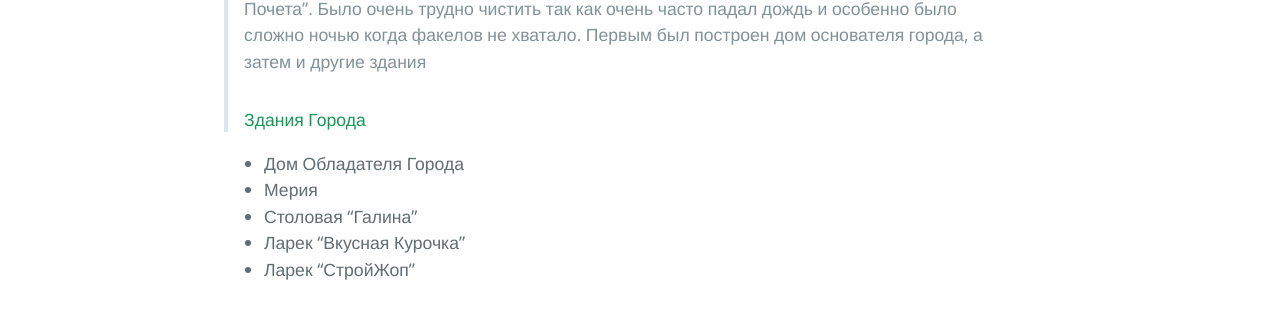
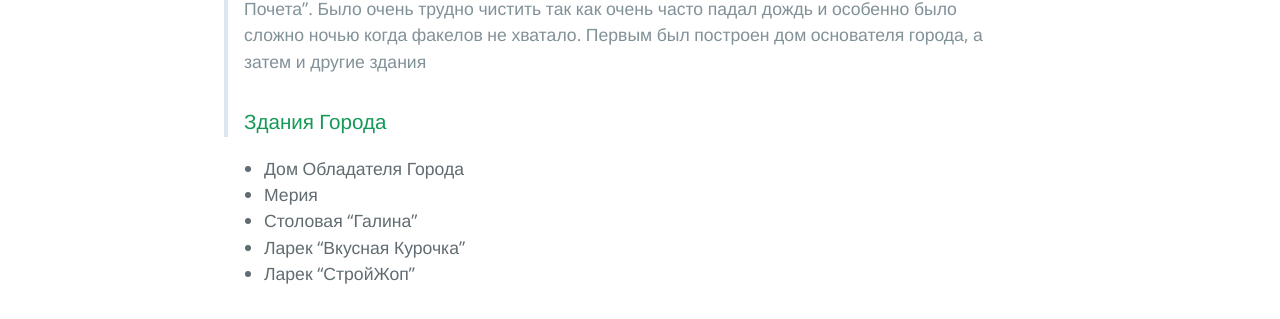
Before and after one commit to giviua/orangetown, a Jekyll site: the page built from index.md, in a window 1280 px wide. Shown: the part 796-1115 px from the top of the page. Built offline with Jekyll 4.4.1, drawn with Linux system fonts in a browser that asks for light colours; some of the changed text lies outside the part shown.

```diff
--- a/index.md
+++ b/index.md
@@ -21,7 +21,7 @@ layout: default
 очень трудно чистить так как очень часто падал дождь и особенно
 было сложно ночью когда факелов не хватало. Первым был
 построен дом основателя города, а затем и другие здания
-#### Здания Города
+### Здания Города
 
 *   Дом Обладателя Города
 *   Мерия
```
Also changed, not shown: other parts of index.md (+1 -1 lines).
